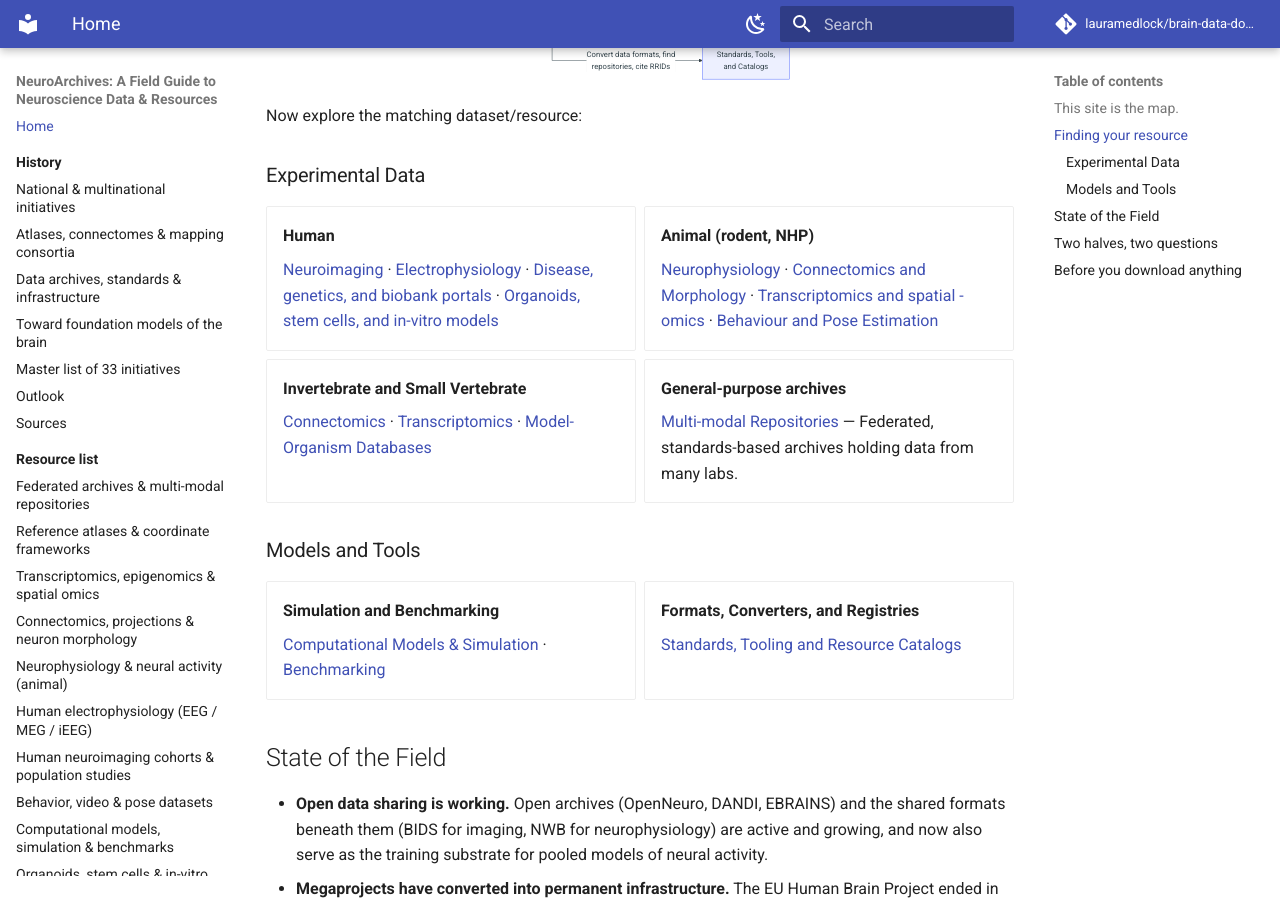
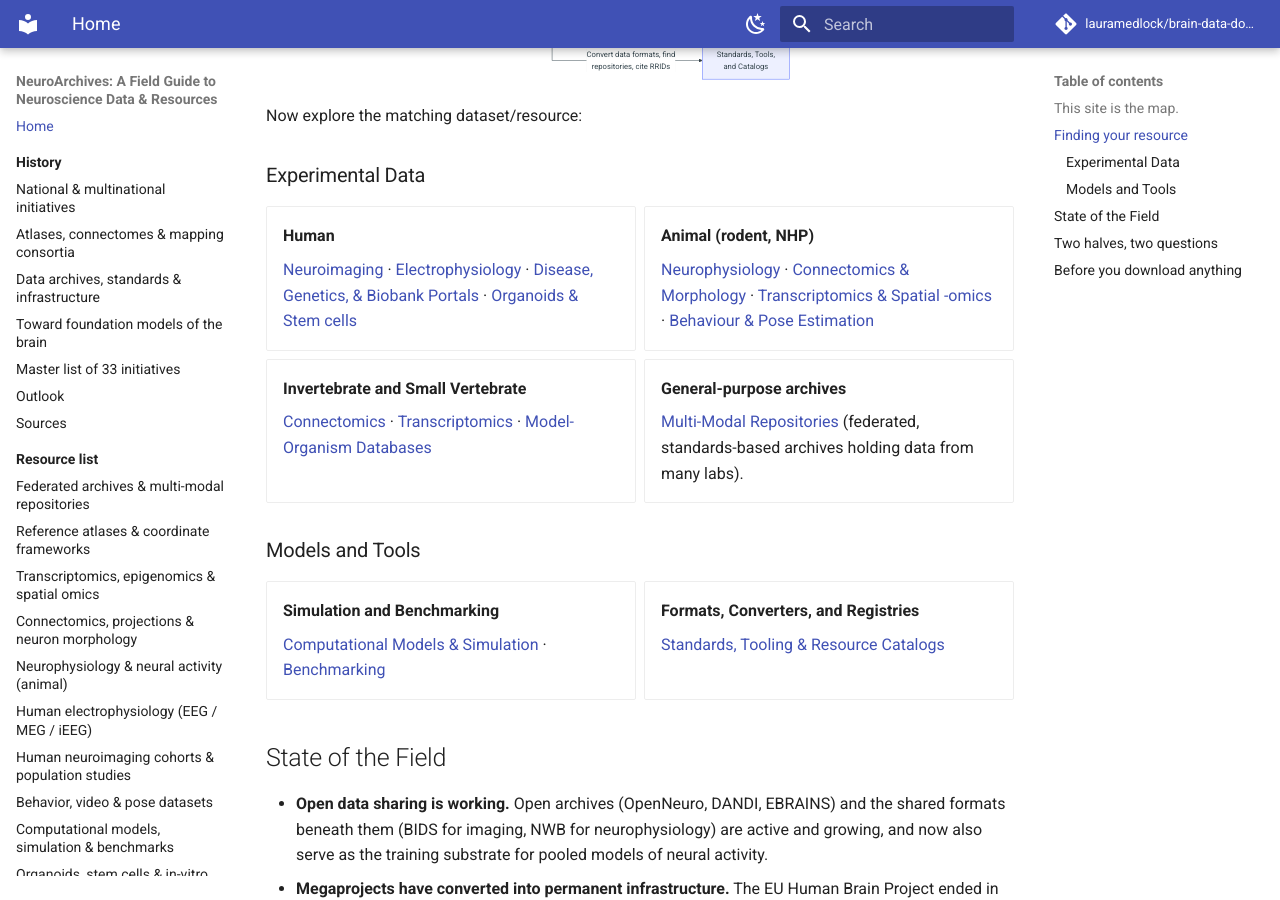
Before and after one commit to lauramedlock/neuroarchives, an MkDocs documentation site: the page built from docs/index.md, in a window 1280 px wide and 900 px high, scrolled down 1647 px. Built offline with MkDocs 1.6.1 and Material for MkDocs 9.7.7, drawn with Linux system fonts in a browser that asks for light colours; comment, search, counter and statistics services are not loaded.

Commit message:
Update formatting and punctuation in index.md

```diff
--- a/docs/index.md
+++ b/docs/index.md
@@ -84,15 +84,15 @@ Now explore the matching dataset/resource:
 
     [Neuroimaging](resources/human-neuroimaging.md) ·
     [Electrophysiology](resources/human-electrophysiology.md) ·
-    [Disease, genetics, and biobank portals](resources/disease-genetics.md) ·
-    [Organoids, stem cells, and in-vitro models](resources/organoids.md)
+    [Disease, Genetics, & Biobank Portals](resources/disease-genetics.md) ·
+    [Organoids & Stem cells](resources/organoids.md)
 
 -   **Animal (rodent, NHP)**
 
     [Neurophysiology](resources/neurophysiology.md) ·
-    [Connectomics and Morphology](resources/connectomics.md) ·
-    [Transcriptomics and spatial -omics](resources/transcriptomics.md) ·
-    [Behaviour and Pose Estimation](resources/behavior.md)
+    [Connectomics & Morphology](resources/connectomics.md) ·
+    [Transcriptomics & Spatial -omics](resources/transcriptomics.md) ·
+    [Behaviour & Pose Estimation](resources/behavior.md)
 
 -   **Invertebrate and Small Vertebrate**
 
@@ -101,8 +101,8 @@ Now explore the matching dataset/resource:
 
 -   **General-purpose archives**
 
-    [Multi-modal Repositories](resources/federated-archives.md) — Federated, standards-based archives
-    holding data from many labs.
+    [Multi-Modal Repositories](resources/federated-archives.md) (federated, standards-based archives
+    holding data from many labs).
 
 </div>
 
@@ -116,7 +116,7 @@ Now explore the matching dataset/resource:
 
 -   **Formats, Converters, and Registries**
 
-    [Standards, Tooling and Resource Catalogs](resources/standards-catalogs.md)
+    [Standards, Tooling & Resource Catalogs](resources/standards-catalogs.md)
 
 </div>
 
```
